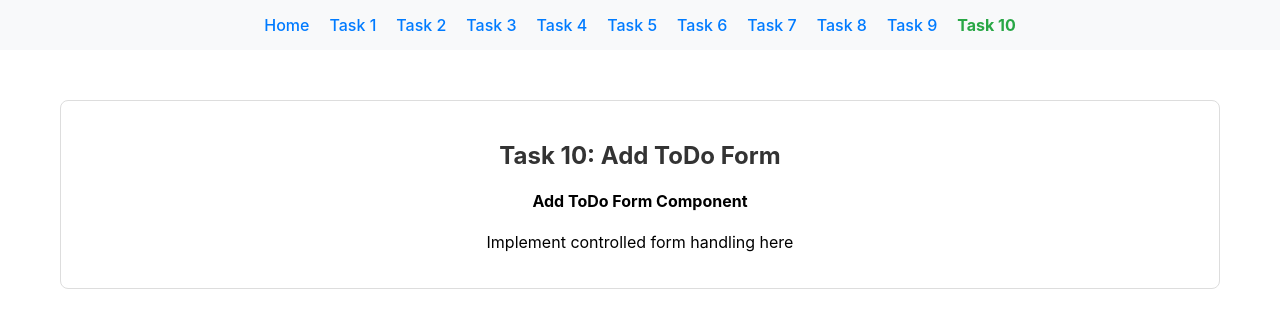
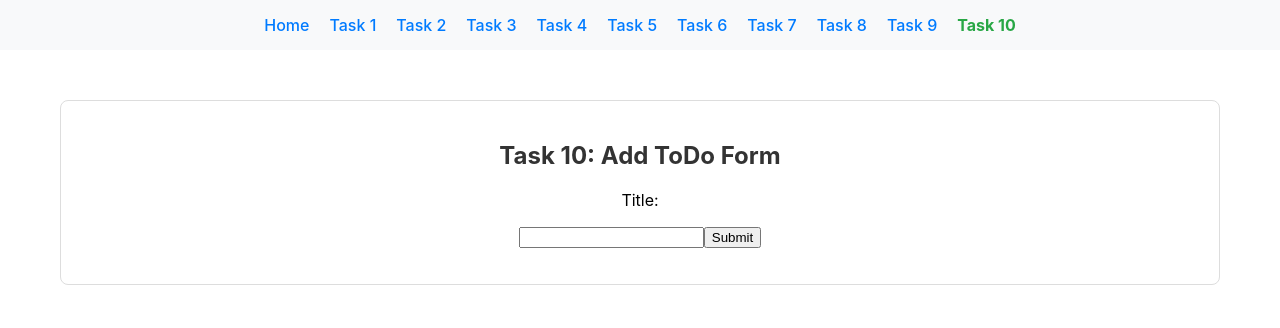
Before and after one commit to antoni306/node.js-pre-training-assignment-solution, a React (Create React App) app in the folder React-CSS/react-todo-app/: page /task-10 in a window 1280 px wide. Shown: the top 328 px of the page. Built offline with nearby package versions, Linux system fonts and the light colour scheme.

Commit message:
finish task 10 from react css

```diff
--- a/React-CSS/react-todo-app/src/solutions/task-10/AddToDoForm.tsx
+++ b/React-CSS/react-todo-app/src/solutions/task-10/AddToDoForm.tsx
@@ -1,5 +1,6 @@
 import React, { useState } from 'react';
 import { Todo } from '../../types';
+import { title } from 'process';
 
 /**
  * Task 10: AddToDoForm Component
@@ -99,12 +100,26 @@ export const AddToDoForm: React.FC = () => {
   //   setTodos([...todos, newTodo]);
   //   setTitle('');
   // };
-
+  const [title, setTitle] = useState<string>('');
+  const [todos, settodos] = useState<Todo[]>([]);
+  const submitForm = (event: React.FormEvent) => {
+    event.preventDefault();
+    const t = title.trim();
+    if (!t)
+      return
+    settodos(prev => [...prev, { id: prev.length, title: t, completed: false }]);
+    setTitle('');
+  }
   return (
     <div>
-      {/* TODO: Replace this with your implementation */}
-      <h4>Add ToDo Form Component</h4>
-      <p>Implement controlled form handling here</p>
+      <form onSubmit={submitForm}>
+        <p>Title:</p>
+        <input type="text" value={title} onChange={(e) => setTitle(e.target.value)} />
+        <button type='submit'>Submit</button>
+      </form>
+      <ul>
+        {todos.map(t => <li key={t.id}>{t.title}</li>)}
+      </ul>
     </div>
   );
 };
```
